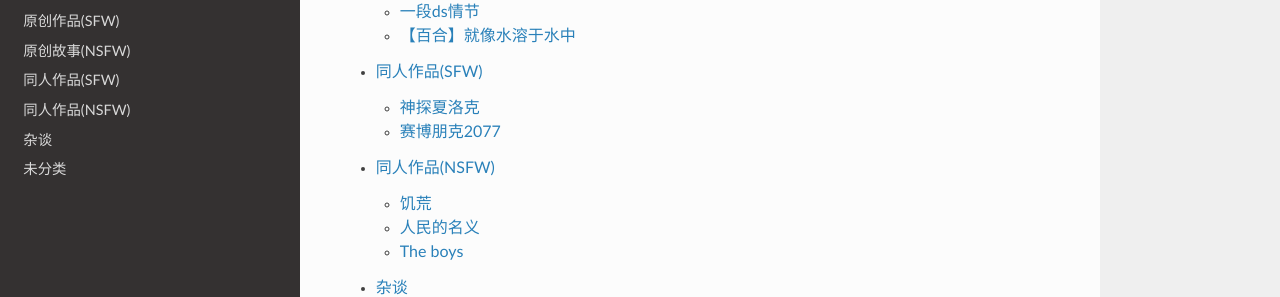
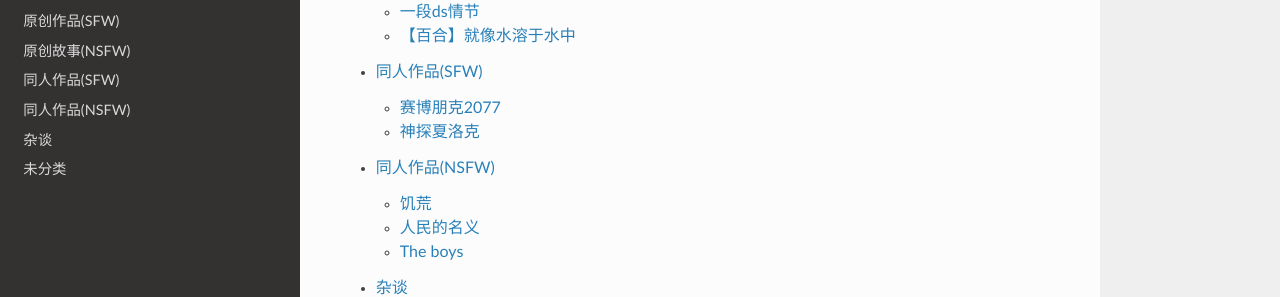
Before and after one commit to nyanyanyanyamii/catCoreWork, a Sphinx documentation site: the page built from source/index.rst, in a window 1280 px wide and 900 px high, scrolled down 668 px. Shown: the part 160-457 px from the top of the window. Built offline with Sphinx 7.4.7 and the Read the Docs theme 2.0.0, drawn with Linux system fonts in a browser that asks for light colours.

Commit message:
Add files via upload

```diff
--- a/source/同人作品(SFW)/index.rst
+++ b/source/同人作品(SFW)/index.rst
@@ -4,5 +4,5 @@
 .. toctree::
    :maxdepth: 2
 
+   赛博朋克2077/index
    神探夏洛克/index
-   赛博朋克2077/index
```
